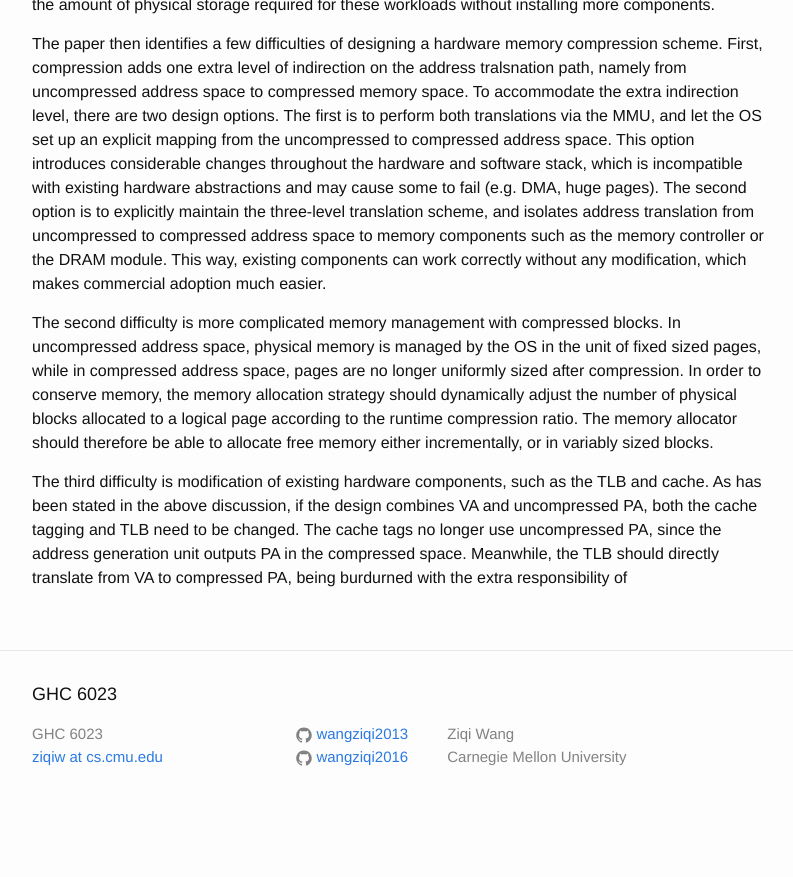
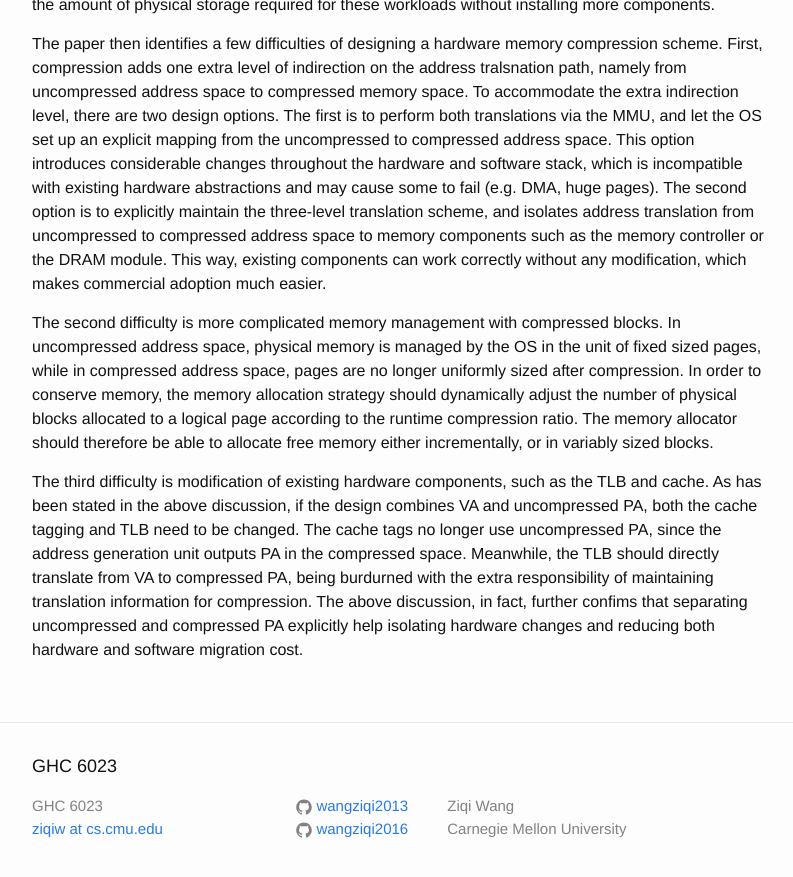
Before and after one commit to wangziqi2013/wangziqi2013.github.io, a Jekyll site: the page built from _posts/2020-07-16-buri.markdown, in a window 1280 px wide and 900 px high, scrolled down 595 px. Shown: the top 877 px of the window, without its empty margins (238-1031 px from the left). Built offline with Jekyll 4.4.1, drawn with Linux system fonts in a browser that asks for light colours; before the commit the page ends 1423 px from its top, so only the background shows below that.

Commit message:
Finish motivation

```diff
--- a/_posts/2020-07-16-buri.markdown
+++ b/_posts/2020-07-16-buri.markdown
@@ -39,3 +39,6 @@ The third difficulty is modification of existing hardware components, such as th
 the above discussion, if the design combines VA and uncompressed PA, both the cache tagging and TLB need to be changed.
 The cache tags no longer use uncompressed PA, since the address generation unit outputs PA in the compressed space.
 Meanwhile, the TLB should directly translate from VA to compressed PA, being burdurned with the extra responsibility of
+maintaining translation information for compression.
+The above discussion, in fact, further confims that separating uncompressed and compressed PA explicitly help isolating
+hardware changes and reducing both hardware and software migration cost.
```
